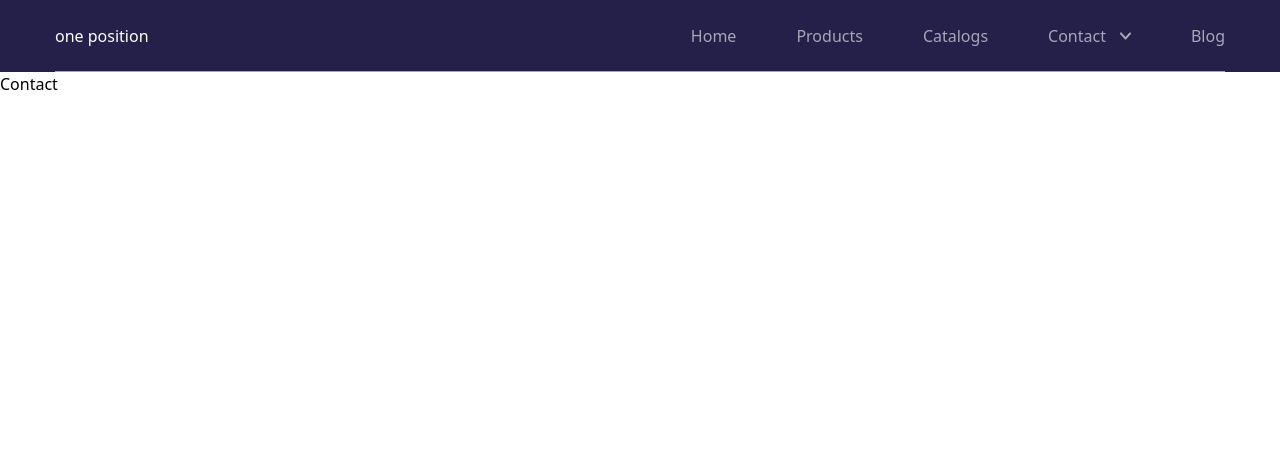
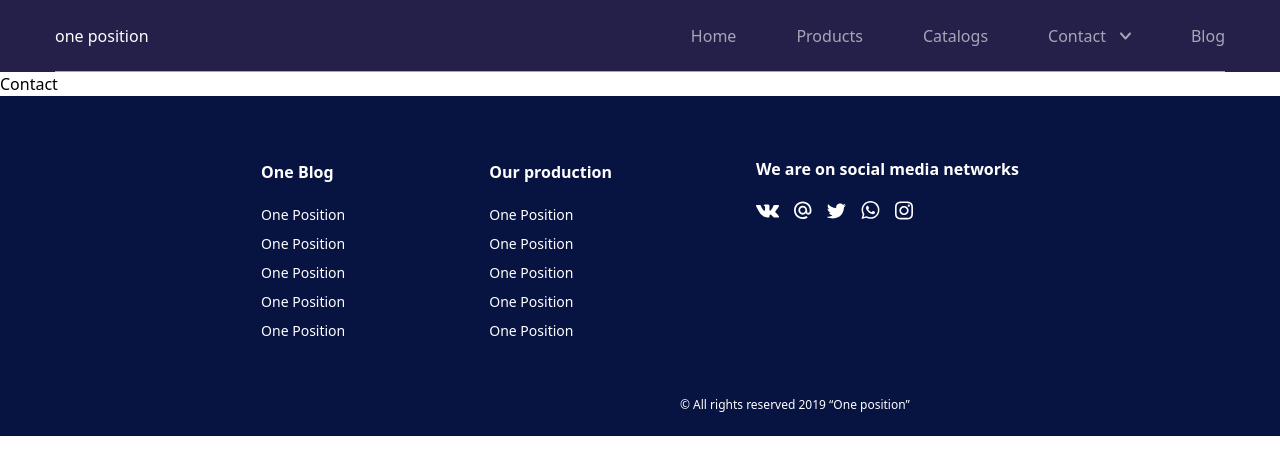
Before and after one commit to thealiyarov/Company_Web_site, a React (Create React App) app: page /contact in a window 1280 px wide. Shown: the top 474 px of the page. Built offline with nearby package versions, Linux system fonts and the light colour scheme.

Commit message:
footer added in App.js

```diff
--- a/src/App.js
+++ b/src/App.js
@@ -4,6 +4,7 @@ import Home from "./Pages/Home/Home";
 import Contact from "./Pages/Contact/Contact";
 import { Routes, Route } from "react-router-dom";
 import Navbar from "./Component/Navbar/Navbar";
+import Footer from "./Component/Footer/Footer";
 
 function App() {
   return (
@@ -15,6 +16,7 @@ function App() {
         <Route path="/products" element={<Products />} />
         <Route path="/contact" element={<Contact />} />
       </Routes>
+      <Footer/>
     </>
   );
 }
--- a/src/Pages/Home/Home.js
+++ b/src/Pages/Home/Home.js
@@ -1,9 +1,7 @@
 import React from "react";
-import Navbar from "../../Component/Navbar/Navbar"
 import Maintop from "../../Component/Maintop/Maintop";
 import Maincenter from "../../Component/Maincenter/Maincenter";
 import Mainbottom from "../../Component/Mainbottom/Mainbottom";
-import Footer from "../../Component/Footer/Footer";
 
 
 function App() {
@@ -12,7 +10,6 @@ function App() {
       <Maintop/>
       <Maincenter/>
       <Mainbottom/>
-      <Footer/>
     </div>
   );
 }
```
